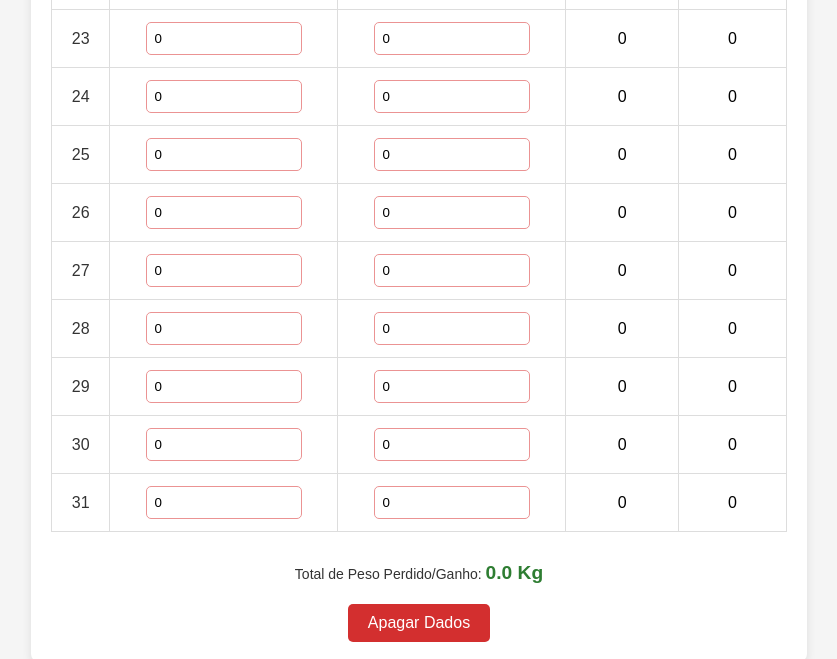
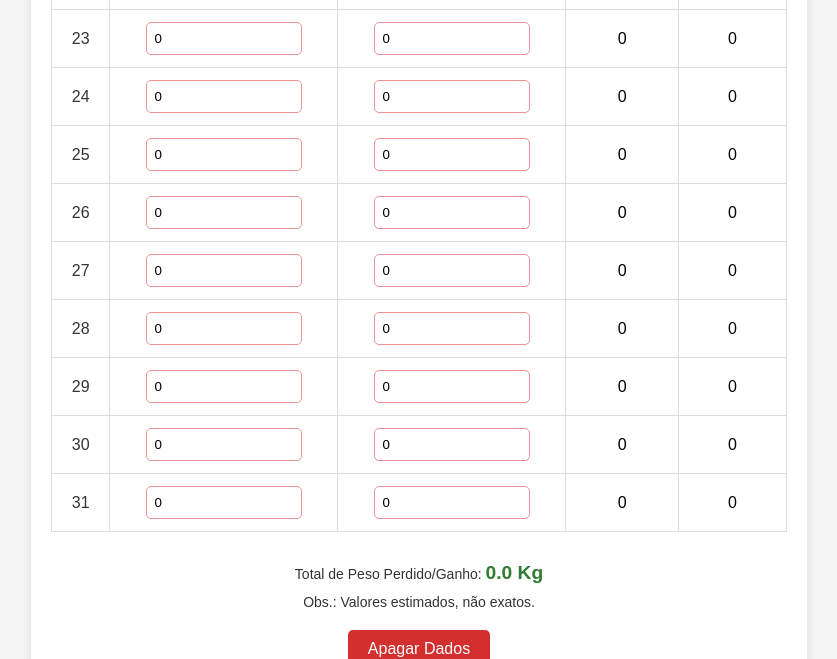
Before and after one commit to arleydp2504/Relatorio-calorico, a plain HTML site: page index.html in a window 1280 px wide. Shown: the part 1495-2154 px from the top of the page, without its empty margins (221-1058 px from the left). Drawn offline with Linux system fonts and the light colour scheme.

Commit message:
Add files via upload

```diff
--- a/index.html
+++ b/index.html
@@ -28,6 +28,7 @@
 
         <div class="result">
             <p>Total de Peso Perdido/Ganho: <span id="total-weight" class="total">0.0 Kg</span></p>
+            <p>Obs.: Valores estimados, não exatos.</p>
         </div>
 
         <button id="reset-btn" onclick="resetarDados()">Apagar Dados</button>
```
